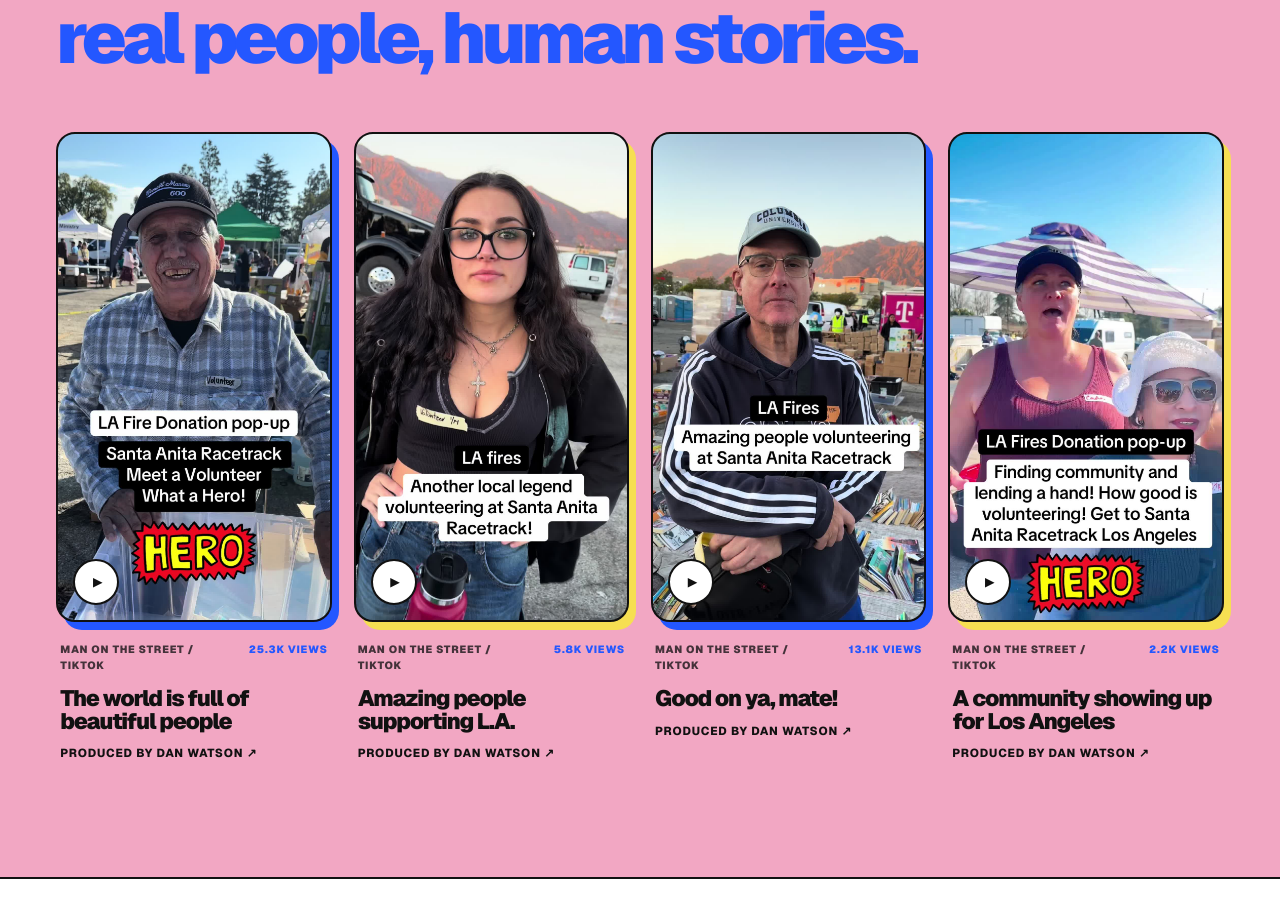
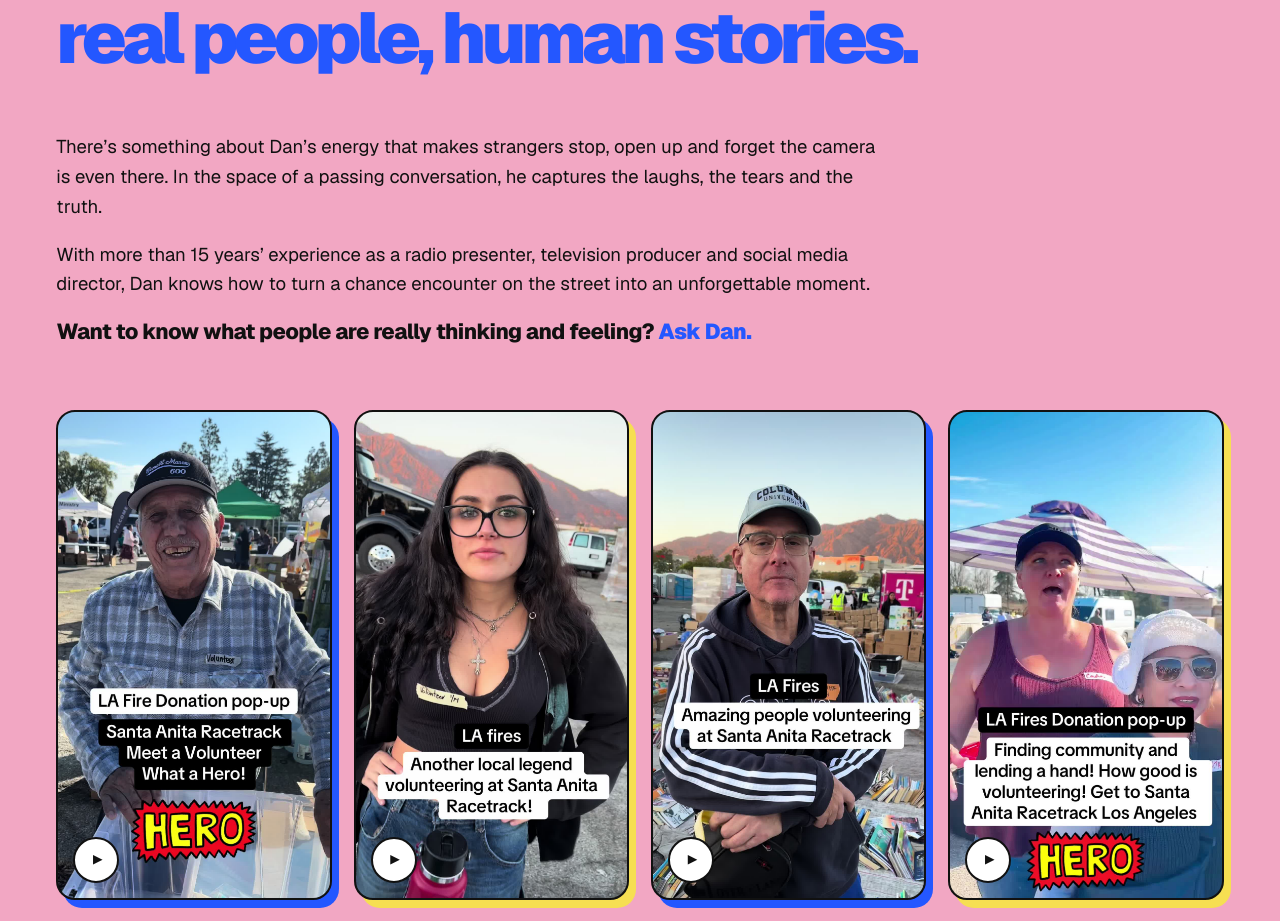
Before and after one commit to michealsheehy-alt/dan-watson-portfolio, a Next.js app: page / in a window 1280 px wide. Shown: the part 4827-5748 px from the top of the page. Built offline with nearby package versions, Linux system fonts and the light colour scheme.

Commit message:
Add Man on the Street introduction

```diff
--- a/app/globals.css
+++ b/app/globals.css
@@ -1624,6 +1624,30 @@ footer > a:not(.wordmark) {
   color: var(--blue);
 }
 
+.man-on-the-street-intro {
+  display: grid;
+  gap: 18px;
+  max-width: 820px;
+  margin: 0 0 clamp(42px, 5vw, 68px);
+  font-size: clamp(1.08rem, 1.45vw, 1.3rem);
+  line-height: 1.6;
+}
+
+.man-on-the-street-intro p {
+  margin: 0;
+}
+
+.man-on-the-street-kicker {
+  font-size: clamp(1.2rem, 1.7vw, 1.5rem);
+  font-weight: 750;
+  letter-spacing: -0.025em;
+  line-height: 1.35;
+}
+
+.man-on-the-street-kicker strong {
+  color: var(--blue);
+}
+
 @media (max-width: 1050px) {
   .beyond-villa-heading {
     grid-template-columns: 1fr;
--- a/app/page.tsx
+++ b/app/page.tsx
@@ -545,6 +545,25 @@ export default function Home() {
             <span>real people, human stories.</span>
           </h3>
 
+          <div className="man-on-the-street-intro">
+            <p>
+              There’s something about Dan’s energy that makes strangers stop,
+              open up and forget the camera is even there. In the space of a
+              passing conversation, he captures the laughs, the tears and the
+              truth.
+            </p>
+            <p>
+              With more than 15 years’ experience as a radio presenter,
+              television producer and social media director, Dan knows how to
+              turn a chance encounter on the street into an unforgettable
+              moment.
+            </p>
+            <p className="man-on-the-street-kicker">
+              Want to know what people are really thinking and feeling?{" "}
+              <strong>Ask Dan.</strong>
+            </p>
+          </div>
+
           <div
             className="beyond-villa-reel"
             aria-label="Man on the Street TikTok clips"
```
